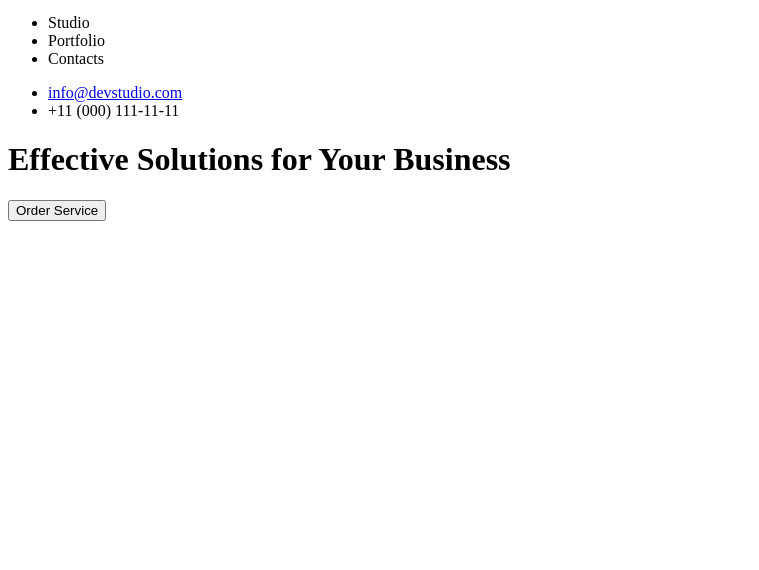
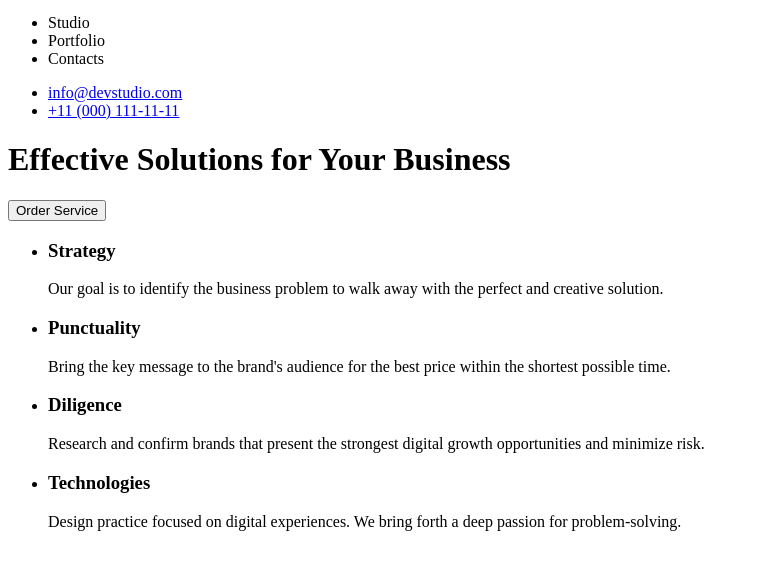
Before and after one commit to chasov-artem/goit-markup-hw-01, a plain HTML site: page index.html in a window 1280 px wide. Shown: the part 38-608 px from the top of the page, without its empty margins (0-759 px from the left). Drawn offline with Linux system fonts and the light colour scheme.

Commit message:
section 1

```diff
--- a/index.html
+++ b/index.html
@@ -17,13 +17,32 @@
 </nav>
 <ul>
     <li><a href="mailto:info@devstudio.com">info@devstudio.com</a></li>
-    <li><a href="tel:+110001111111"></a>+11 (000) 111-11-11</li>
+    <li><a href="tel:+110001111111">+11 (000) 111-11-11</a></li>
 </ul>
     </header>
     <main>
             <h1>Effective Solutions
             for Your Business</h1>
             <button>Order Service</button>
+            <ul>
+                <li>
+                    <h3>Strategy</h3>
+                    <p>Our goal is to identify the business
+                    problem to walk away with the perfect and creative solution.</p>
+                </li>
+                <li>
+                    <h3>Punctuality</h3>
+                    <p>Bring the key message to the brand's audience for the best price within the shortest possible time.</p>
+                </li>
+                <li>
+                    <h3>Diligence</h3>
+                    <p>Research and confirm brands that present the strongest digital growth opportunities and minimize risk.</p>
+                </li>
+                <li>
+                    <h3>Technologies</h3>
+                    <p>Design practice focused on digital experiences. We bring forth a deep passion for problem-solving.</p>
+                </li>
+            </ul>
 
     </main>
     <footer>
```
